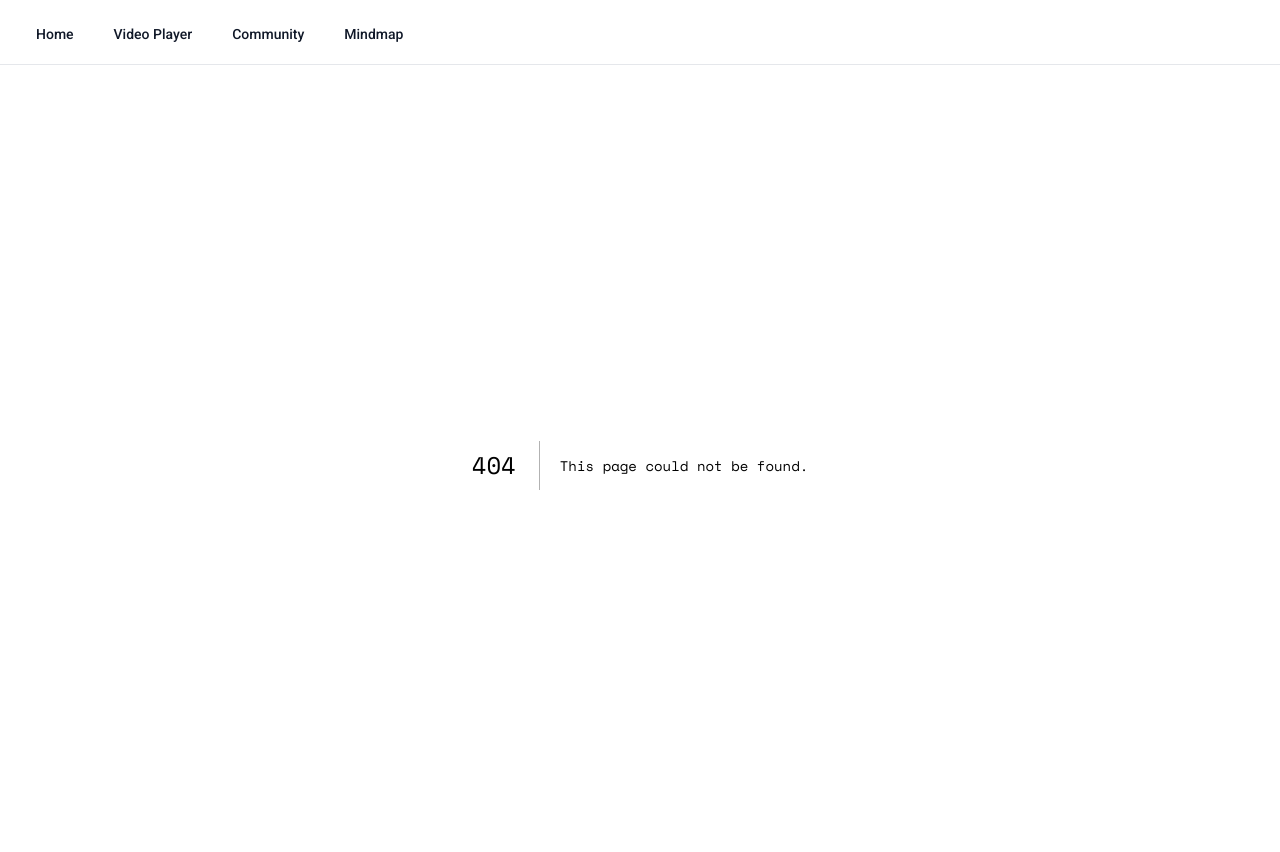
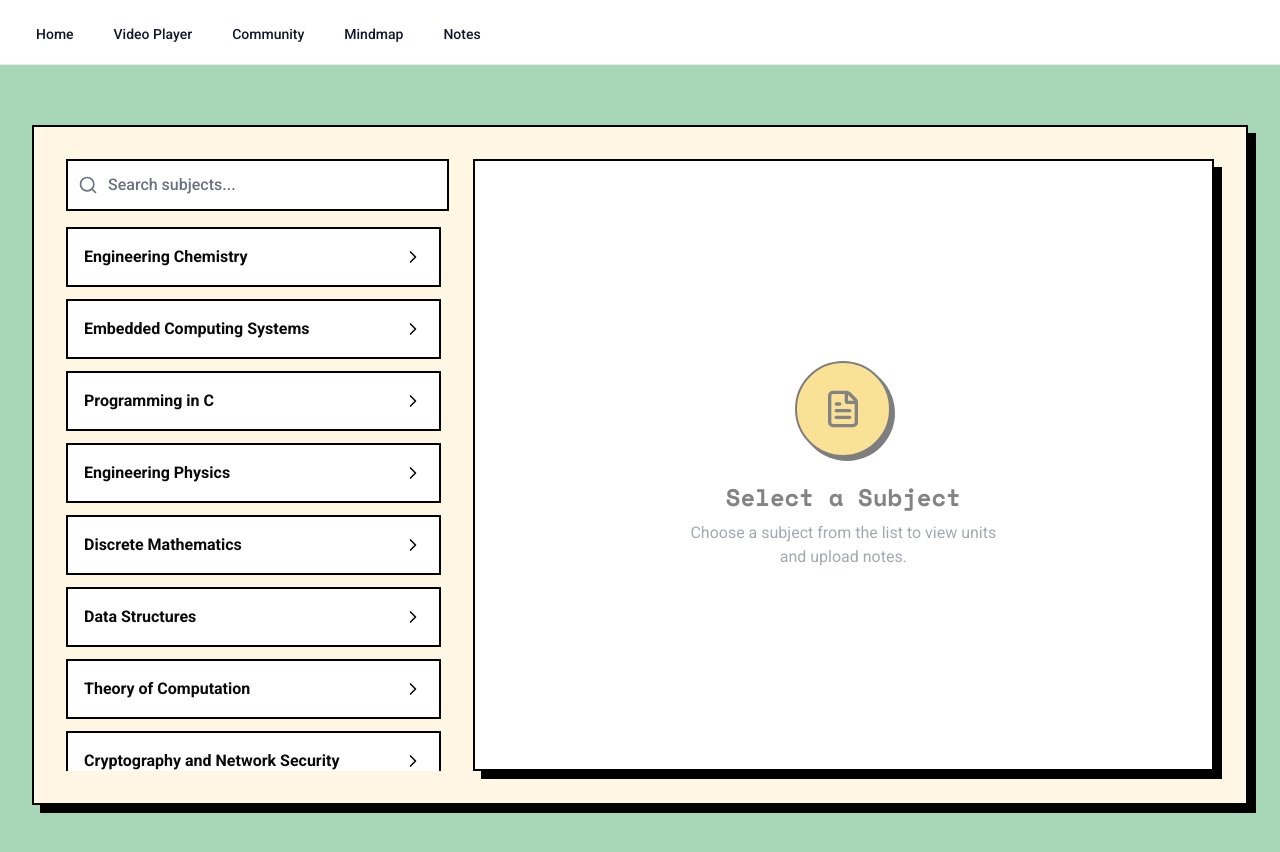
Before and after one commit to Sidsmartz/openchallenge, a Next.js app: page /notes in a window 1280 px wide. Before the commit this address had no page. Shown: the top 852 px of the page. Built offline with nearby package versions, Linux system fonts and the light colour scheme.

Commit message:
Notes ui

```diff
--- a/app/layout.tsx
+++ b/app/layout.tsx
@@ -56,6 +56,12 @@ export default function RootLayout({
                 >
                   Mindmap
                 </a>
+                <a
+                  href="/notes"
+                  className="inline-flex items-center px-1 pt-1 text-sm font-medium text-gray-900 dark:text-white hover:text-blue-600 dark:hover:text-blue-400"
+                >
+                  Notes
+                </a>
               </div>
             </div>
           </div>
--- /dev/null
+++ b/app/notes/page.tsx
@@ -0,0 +1,135 @@
+"use client";
+
+import { useState } from "react";
+import { Search, FileText, Upload, FolderOpen, ChevronRight } from "lucide-react";
+import { motion, AnimatePresence } from "motion/react";
+
+const SUBJECTS = [
+    "Engineering Chemistry",
+    "Embedded Computing Systems",
+    "Programming in C",
+    "Engineering Physics",
+    "Discrete Mathematics",
+    "Data Structures",
+    "Theory of Computation",
+    "Cryptography and Network Security",
+    "Object-Oriented System Design",
+    "XML and Web Services",
+    "TCP/IP Design and Implementation",
+    "Artificial Intelligence",
+    "Distributed Architecture of Enterprise Applications",
+    "Computer Graphics and Multimedia",
+];
+
+export default function NotesPage() {
+    const [searchQuery, setSearchQuery] = useState("");
+    const [selectedSubject, setSelectedSubject] = useState<string | null>(null);
+
+    const filteredSubjects = SUBJECTS.filter((subject) =>
+        subject.toLowerCase().includes(searchQuery.toLowerCase())
+    );
+
+    return (
+        <div className="flex justify-center items-center min-h-screen bg-[#A8D7B7] p-4 sm:p-8">
+            <div className="w-full max-w-[1400px] h-[85vh] bg-[#FFF7E4] border-2 border-black p-4 sm:p-8 flex flex-col sm:flex-row gap-6 shadow-[8px_8px_0px_#000]">
+
+                {/* Left Panel: Subjects List */}
+                <div className="w-full sm:w-1/3 flex flex-col gap-4 h-full">
+                    <div className="relative">
+                        <div className="absolute inset-y-0 left-3 flex items-center pointer-events-none">
+                            <Search className="h-5 w-5 text-gray-500" />
+                        </div>
+                        <input
+                            type="text"
+                            placeholder="Search subjects..."
+                            value={searchQuery}
+                            onChange={(e) => setSearchQuery(e.target.value)}
+                            className="w-full pl-10 pr-4 py-3 border-2 border-black bg-white focus:outline-none focus:shadow-[4px_4px_0px_#000] transition-all placeholder:text-gray-500 font-medium"
+                        />
+                    </div>
+
+                    <div className="flex-1 overflow-y-auto pr-2 space-y-3 custom-scrollbar">
+                        {filteredSubjects.map((subject) => (
+                            <button
+                                key={subject}
+                                onClick={() => setSelectedSubject(subject)}
+                                className={`w-full text-left p-4 border-2 border-black transition-all flex justify-between items-center group ${selectedSubject === subject
+                                    ? "bg-[#F4C430] shadow-[4px_4px_0px_#000] translate-x-[-2px] translate-y-[-2px]"
+                                    : "bg-white hover:bg-gray-50 hover:translate-x-[-2px] hover:translate-y-[-2px] hover:shadow-[4px_4px_0px_#000]"
+                                    }`}
+                            >
+                                <span className="font-bold text-sm sm:text-base truncate pr-2">{subject}</span>
+                                <ChevronRight className={`h-5 w-5 transition-transform ${selectedSubject === subject ? "translate-x-2" : "group-hover:translate-x-1"}`} />
+                            </button>
+                        ))}
+                    </div>
+                </div>
+
+                {/* Right Panel: Units View */}
+                <div className="flex-1 h-full bg-white border-2 border-black p-6 sm:p-8 shadow-[8px_8px_0px_#000] overflow-y-auto relative">
+                    {selectedSubject ? (
+                        <div className="max-w-3xl mx-auto">
+                            <AnimatePresence mode="wait">
+                                <motion.div
+                                    key={selectedSubject}
+                                    initial={{ opacity: 0, y: 20 }}
+                                    animate={{ opacity: 1, y: 0 }}
+                                    exit={{ opacity: 0, y: -20 }}
+                                    transition={{ duration: 0.2 }}
+                                >
+                                    <div className="mb-8 border-b-2 border-black pb-4">
+                                        <h2 className="text-2xl sm:text-3xl font-black uppercase tracking-tight mb-2">
+                                            {selectedSubject}
+                                        </h2>
+                                        <p className="text-gray-600 font-medium flex items-center gap-2">
+                                            <FolderOpen className="h-5 w-5" />
+                                            Subject Repository
+                                        </p>
+                                    </div>
+
+                                    <div className="space-y-6">
+                                        {[1, 2, 3, 4, 5].map((unit) => (
+                                            <div key={unit} className="border-2 border-black p-5 bg-[#f8f9fa] hover:bg-white transition-colors">
+                                                <div className="flex justify-between items-start mb-4">
+                                                    <h3 className="text-xl font-bold flex items-center gap-2">
+                                                        <span className="bg-black text-white w-8 h-8 flex items-center justify-center rounded-full text-sm">
+                                                            {unit}
+                                                        </span>
+                                                        Unit {unit}
+                                                    </h3>
+                                                    <span className="px-3 py-1 bg-[#A8D7B7] border border-black text-xs font-bold uppercase tracking-wider">
+                                                        Pending
+                                                    </span>
+                                                </div>
+
+                                                <div className="border-2 border-dashed border-gray-400 rounded-lg p-6 flex flex-col items-center justify-center gap-3 bg-white hover:bg-gray-50 transition-colors cursor-pointer group">
+                                                    <div className="p-3 bg-gray-100 rounded-full group-hover:bg-[#F4C430] transition-colors border border-black">
+                                                        <Upload className="h-6 w-6 text-black" />
+                                                    </div>
+                                                    <div className="text-center">
+                                                        <p className="font-bold text-sm">Upload Notes</p>
+                                                        <p className="text-xs text-gray-500 mt-1">PDF, DOCX, or images</p>
+                                                    </div>
+                                                </div>
+                                            </div>
+                                        ))}
+                                    </div>
+                                </motion.div>
+                            </AnimatePresence>
+                        </div>
+                    ) : (
+                        <div className="h-full flex flex-col items-center justify-center text-center opacity-50">
+                            <div className="w-24 h-24 bg-[#F4C430] border-2 border-black rounded-full flex items-center justify-center mb-6 shadow-[4px_4px_0px_#000]">
+                                <FileText className="h-10 w-10" />
+                            </div>
+                            <h3 className="text-2xl font-bold mb-2">Select a Subject</h3>
+                            <p className="text-gray-600 max-w-xs">
+                                Choose a subject from the list to view units and upload notes.
+                            </p>
+                        </div>
+                    )}
+                </div>
+            </div>
+        </div>
+    );
+}
```
